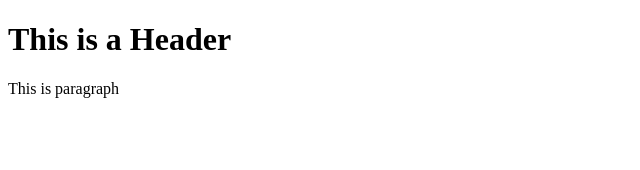
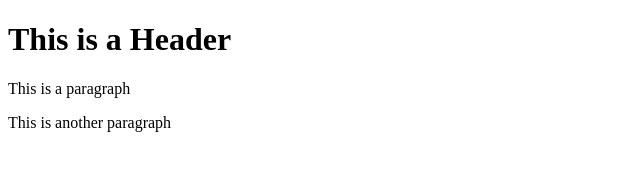
Before and after one commit to fitsumh7/git-test, a plain HTML site: page index.html in a window 1280 px wide. Shown: the whole page, without its empty margins (0-640 px from the left). Drawn offline with Linux system fonts and the light colour scheme.

Commit message:
Third commit

```diff
--- a/index.html
+++ b/index.html
@@ -2,6 +2,7 @@
 <html>
     <body>
         <h1>This is a Header</h1>
-        <p>This is paragraph</p>
+        <p>This is a paragraph</p>
+        <p>This is another paragraph</p>
     </body>
 </html>
```
